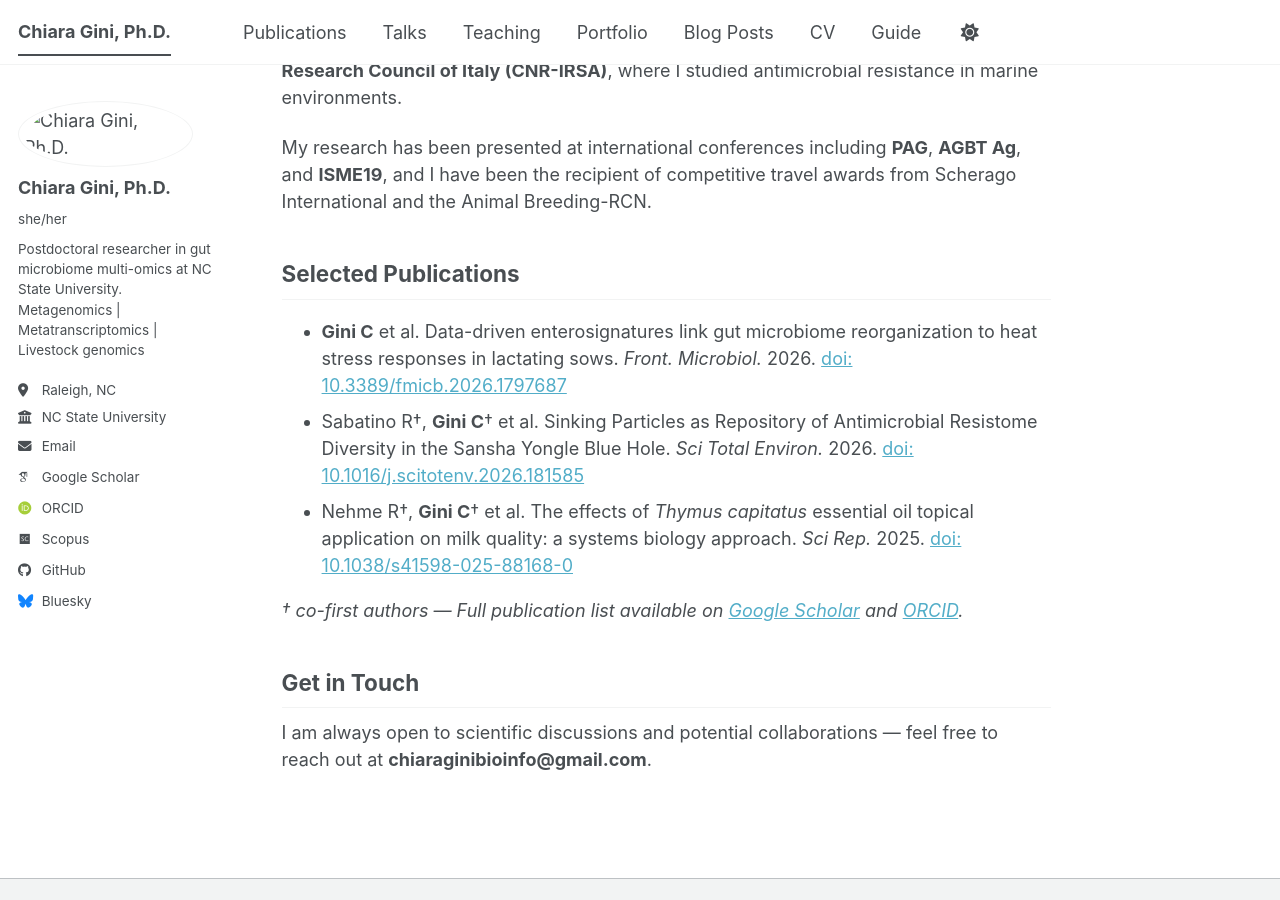
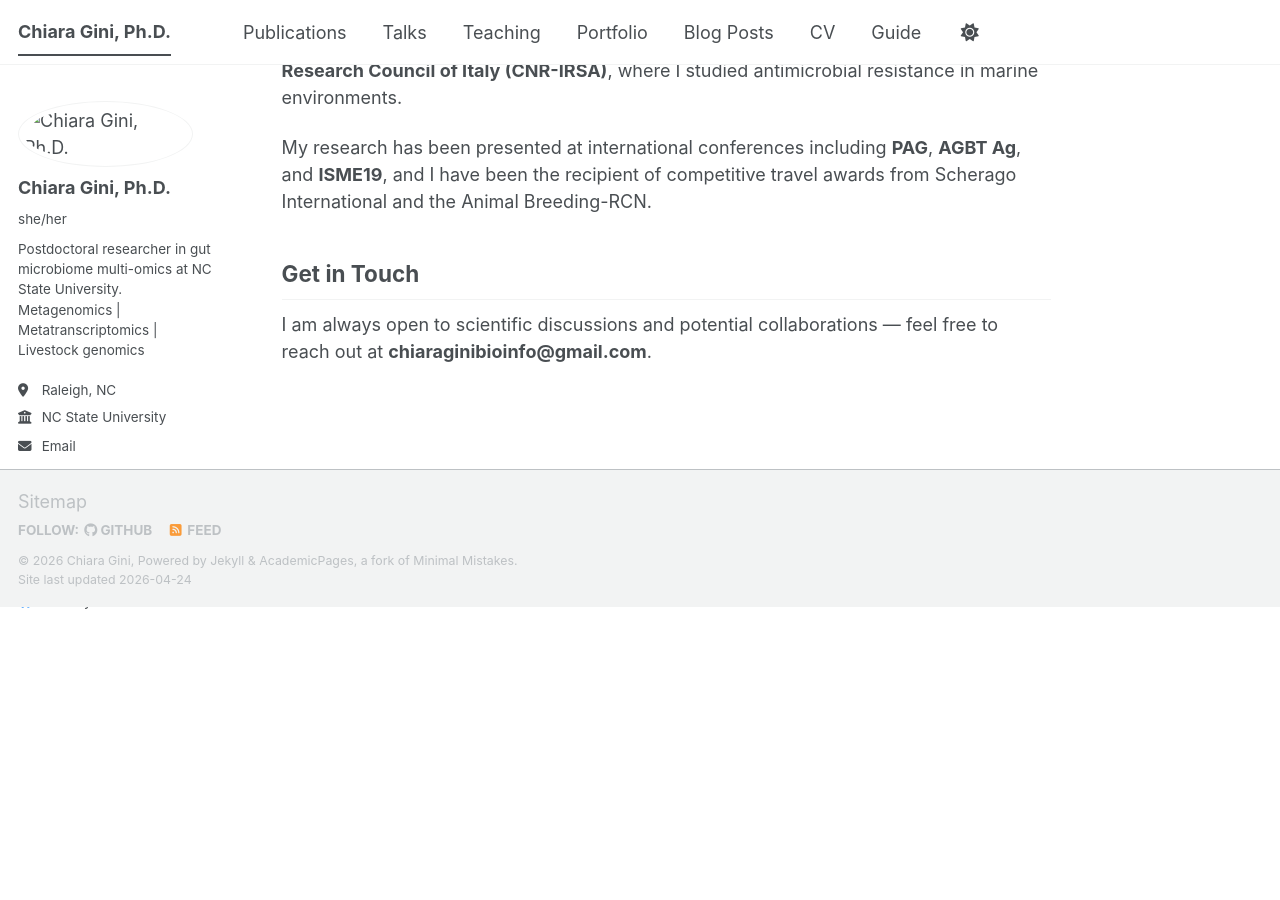
Before and after one commit to bioinfogini/bioinfogini.github.io, a Jekyll site: the page built from _pages/about.md, in a window 1280 px wide and 900 px high, scrolled down 837 px. Built offline with Jekyll 4.4.1, drawn with Linux system fonts in a browser that asks for light colours; some web fonts are replaced; a script bundle is joined from its source files by our own code; library files that are not in the unit come from our copies; after the commit the page ends 1444 px from its top, so only the background shows below that.

Commit message:
Remove selected publications from about page
Removed the selected publications section from the about page.

```diff
--- a/_pages/about.md
+++ b/_pages/about.md
@@ -26,14 +26,6 @@ I completed my **Ph.D. in Veterinary and Animal Science** at the University of M
 
 My research has been presented at international conferences including **PAG**, **AGBT Ag**, and **ISME19**, and I have been the recipient of competitive travel awards from Scherago International and the Animal Breeding-RCN.
 
-## Selected Publications
-
-- **Gini C** et al. Data-driven enterosignatures link gut microbiome reorganization to heat stress responses in lactating sows. *Front. Microbiol.* 2026. [doi: 10.3389/fmicb.2026.1797687](https://doi.org/10.3389/fmicb.2026.1797687)
-- Sabatino R†, **Gini C**† et al. Sinking Particles as Repository of Antimicrobial Resistome Diversity in the Sansha Yongle Blue Hole. *Sci Total Environ.* 2026. [doi: 10.1016/j.scitotenv.2026.181585](https://doi.org/10.1016/j.scitotenv.2026.181585)
-- Nehme R†, **Gini C**† et al. The effects of *Thymus capitatus* essential oil topical application on milk quality: a systems biology approach. *Sci Rep.* 2025. [doi: 10.1038/s41598-025-88168-0](https://doi.org/10.1038/s41598-025-88168-0)
-
-*† co-first authors — Full publication list available on [Google Scholar](https://scholar.google.com) and [ORCID](https://orcid.org).*
-
 ## Get in Touch
 
 I am always open to scientific discussions and potential collaborations — feel free to reach out at **chiaraginibioinfo@gmail.com**.
```
